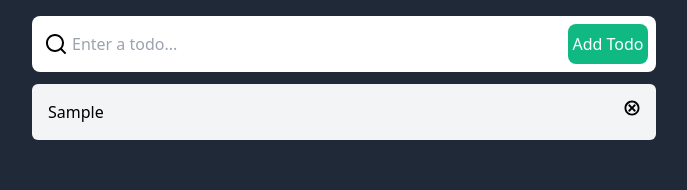
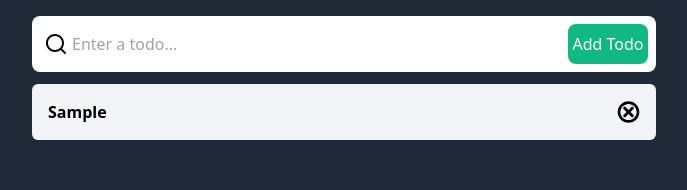
Before and after one commit to doanja/next-todo, a Next.js app: page / in a window 1280 px wide. Both pictures are taken after typing "Sample" into the empty fields and a click on the button "Add Todo". Shown: the top 190 px of the page, without its empty margins (296-983 px from the left). Built offline with nearby package versions, Linux system fonts and the light colour scheme; no server answers.

Commit message:
updated styles for todo

```diff
--- a/components/Todo.tsx
+++ b/components/Todo.tsx
@@ -8,14 +8,13 @@ interface TodoProps {
 
 const Todo = ({ todo, deleteTodo, toggleCompleted }: TodoProps) => {
   return (
-    <div
-      className={`flex flex-col p-4 mb-3 w-full rounded-md cursor-pointer bg-gray-100 md:w-1/2 ${
-        todo.completed && 'line-through'
-      } hover:bg-gray-200`}>
+    <div className={`flex flex-col p-4 mb-3 w-full rounded-md bg-gray-100 md:w-1/2 ${todo.completed && 'line-through'} hover:bg-gray-200`}>
       <div className='flex flex-row justify-between'>
-        <p onClick={() => toggleCompleted(todo.id)}>{todo.title}</p>
+        <p onClick={() => toggleCompleted(todo.id)} className='font-semibold hover:text-green-500 cursor-pointer w-full'>
+          {todo.title}
+        </p>
 
-        <GiCancel className='text-black z-10 hover:text-red-500' size='1rem' onClick={() => deleteTodo(todo.id)} />
+        <GiCancel className='text-black z-10 hover:text-red-500' size='1.5rem' onClick={() => deleteTodo(todo.id)} />
       </div>
     </div>
   );
```
